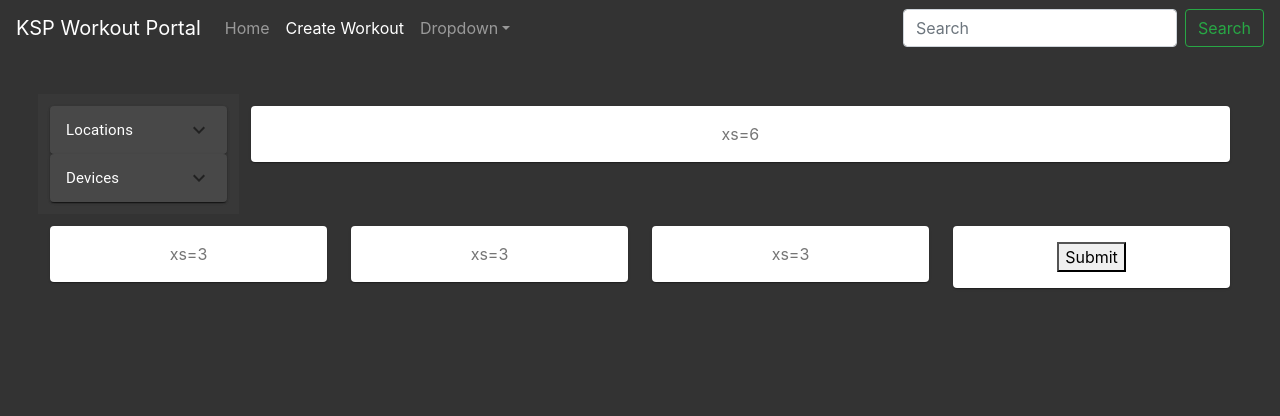
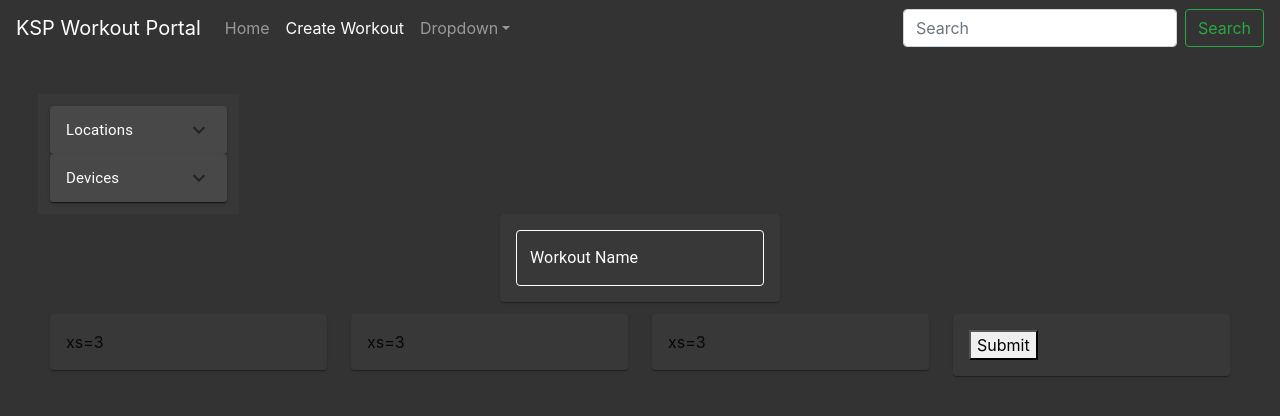
Before and after one commit to ajmeier29/ksp-gym-portal-react, a React (Create React App) app: page /create-workout/Create-Workout-Form in a window 1280 px wide. Shown: the top 416 px of the page. Built offline with nearby package versions, Linux system fonts and the light colour scheme.

Commit message:
Added workout textbox css, commiting before installing date pickers

```diff
--- a/src/create-workout/Create-Workout-Form.js
+++ b/src/create-workout/Create-Workout-Form.js
@@ -3,7 +3,7 @@ import { Form } from 'react-bootstrap';
 import PropTypes from 'prop-types';
 import { makeStyles } from '@material-ui/core/styles';
 import { green } from '@material-ui/core/colors';
-import { ThemeProvider } from '@material-ui/styles';
+import { ThemeProviderwithStyles, withStyles } from '@material-ui/styles';
 import {
   Paper,
   Grid,
@@ -24,38 +24,17 @@ import CheckBoxOutlineBlankIcon from '@material-ui/icons/CheckBoxOutlineBlank';
 import CheckBoxIcon from '@material-ui/icons/CheckBox';
 import {
   formControlLableCheckBox,
-  formGroupFilterTheme
+  formGroupFilterTheme,
+  formWorkoutTextTheme
 } from '../themes/themes.js';
+import {
+  MuiPickersUtilsProvider,
+  KeyboardTimePicker,
+  KeyboardDatePicker,
+} from '@material-ui/pickers';
 
-const useStyles = makeStyles(theme => ({
-  root: {
-    flexGrow: 1,
-    margin: '50px'
-  },
-  paper: {
-    padding: theme.spacing(2),
-    textAlign: 'center',
-    color: theme.palette.text.secondary
-  },
-  formControl: {
-    margin: theme.spacing(3)
-  },
-  elementBackground: {
-    'background-color': '#383838',
-    color: 'white'
-  },
-  elementForground: {
-    'background-color': '#484848',
-    color: 'white'
-  },
-  expansionHeading: {
-    fontSize: theme.typography.pxToRem(15),
-    fontWeight: theme.typography.fontWeightRegular
-  },
-  expansionRoot: {
-    'background-color': '#383838'
-  }
-}));
+
+
 
 // TEMP, NEED TO REMOVE
 // REPLACE WITH WEB API CALL
@@ -99,23 +78,95 @@ const sourceDevices = [
     location: 'Bethlehem'
   }
 ];
+const useStyles = makeStyles(theme => ({
+  root: {
+    flexGrow: 1,
+    margin: '50px'
+  },
+  paper: {
+    padding: theme.spacing(2),
+    // color:'white',
+    textAlign: 'left', // This is what justifys all the content in the Paper....not just text
+    // color: theme.palette.text.secondary,
+    'background-color': '#383838'
+  },
+  formControl: {
+    margin: theme.spacing(3)
+  },
+  elementBackground: {
+    'background-color': '#383838',
+    color: 'white'
+  },
+  elementForground: {
+    'background-color': '#484848',
+    color: 'white'
+  },
+  expansionHeading: {
+    fontSize: theme.typography.pxToRem(15),
+    fontWeight: theme.typography.fontWeightRegular
+  },
+  expansionRoot: {
+    'background-color': '#383838'
+  },
+  workoutTextBoxLabel: {
+    color: 'white',
+  },
+}));
 
-// const WorkoutName = props => {
-//   return (
-//     <>
-//       <TextField
-//         variant="outlined"
-//         required
-//         fullWidth
-//         id="lastName"
-//         label={props.workoutName}
-//         name="lastName"
-//         autoComplete="lname"
-//         onChange={props.handleWorkoutNameChange}
-//       />
-//     </>
-//   );
-// };
+const CssTextField = withStyles({
+  root: {
+    '& label.Mui-focused': {
+      color: 'white',
+    },
+    '& .MuiInput-underline:after': {
+      borderBottomColor: 'white',
+    },
+    '& .MuiOutlinedInput-root': {
+      '& fieldset': {
+        borderColor: 'white',
+      },
+      '&:hover fieldset': {
+        borderColor: 'white',
+      },
+      '&.Mui-focused fieldset': {
+        borderColor: 'white',
+      },
+      flexGrow: 1,
+      color:'white',
+    },
+  },
+})(TextField);
+
+const WorkoutName = props => {
+  const classes = useStyles();
+  return (
+    <>
+      <div>
+        {/* <CssTextField
+          className={classes.margin}
+          id="custom-css-standard-input"
+          label="Custom CSS"
+          InputLabelProps={{
+            classes: {
+              root: classes.workoutTextBoxLabel
+            }
+          }}
+          /> */}
+        <CssTextField
+        className={classes.margin}
+        label="Workout Name"
+        variant="outlined"
+        id="custom-css-outlined-input"
+        InputLabelProps={{
+            classes: {
+              root: classes.workoutTextBoxLabel
+            }
+          }}
+      />
+      </div>
+    </>
+  );
+};
 
 // removes an item from an array based of of an 'id' attribute
 const removeFromArrayById = (arr, fnMatch) => {
@@ -266,8 +317,11 @@ const CreateWorkoutEntryForm = () => {
               />
             </Paper>
           </Grid>
-          <Grid item xs={10}>
-            <Paper className={classes.paper}>xs=6</Paper>
+          {/* <Grid className={classes.elementBackground} item xs={10}> */}
+          <Grid container justify="space-around">
+            <Paper className={classes.paper}>
+              <WorkoutName />
+            </Paper>
           </Grid>
           <Grid item xs={3}>
             <Paper className={classes.paper}>xs=3</Paper>
@@ -315,11 +369,6 @@ FilterSelectionComponent.propTypes = {
 // the correct devices are shown in the DevicesSelectionFilter
 const LocationSelectionFilter = props => {
   const classes = useStyles();
-  // const [locations, setLocations] = useState([]);
-
-  // useEffect(() => {
-  //   setLocations(props.locations);
-  // }, []);
   return (
     <ExpandingCheckBox
       classes={classes}
@@ -402,32 +451,7 @@ const CheckBoxFormGroup = props => {
     });
     // set the initial state
     setCheckBoxDataArr(tempArr);
-    console.log('called CheckBoxFormGroup');
   }, [props.dataArr]);
-
-  // const handleChange = (id) => {
-  //   var data = checkBoxDataArr;
-  //   // find the object witht the same id
-  //   var checkboxIndex = data.findIndex(x => {
-  //     return x.id == id
-  //   })
-  //   var updatedCheckbox = update(data[checkboxIndex], { checked: false });
-  //   var newData = update(data, {
-  //     $splice: [[checkboxIndex, 1, updatedCheckbox]]
-  //   });
-  //   setCheckBoxDataArr(newData)
-  // };
-
-  // const handleChange = (event) => {
-  //   var test = event.target.value;
-  //   const index = checkBoxDataArr.findIndex(x => x.id === event.target.value), tempDataArr = [...checkBoxDataArr] // important to create a copy, otherwise you'll modify state outside of setState call
-  //   tempDataArr[index] = [...checkBoxDataArr[index], {checked:false}]
-  //   //this.setState({ employees });
-  // }
-
-  //   const index = this.state.employees.findIndex(emp => emp.id === employee.id),
-  //   employees = [...this.state.employees] // important to create a copy, otherwise you'll modify state outside of setState call
-  // employees[index] = employee;
 
   return (
     <>
@@ -467,12 +491,12 @@ CheckBoxFormGroup.propTypes = {
   locations: PropTypes.array
 };
 
-const PiSelectionFilter = () => {};
+const PiSelectionFilter = () => { };
 
-const WorkoutInfoEntryForm = () => {};
+const WorkoutInfoEntryForm = () => { };
 
-const SeriesInfoEntryForm = () => {};
+const SeriesInfoEntryForm = () => { };
 
-const ExerciseInfoEntryForm = () => {};
+const ExerciseInfoEntryForm = () => { };
 
 export { CreateWorkoutEntryForm as CreateWorkoutForm };
--- a/src/themes/themes.js
+++ b/src/themes/themes.js
@@ -19,4 +19,13 @@ const formGroupFilterTheme = createMuiTheme({
   }
 });
 
-export { formControlLableCheckBox, formGroupFilterTheme };
+const formWorkoutTextTheme = createMuiTheme({
+    overrides: {
+      MuiTextField: {
+        color: 'white',
+        background: 'white'
+      }
+    }
+  });
+
+export { formControlLableCheckBox, formGroupFilterTheme, formWorkoutTextTheme };
```
